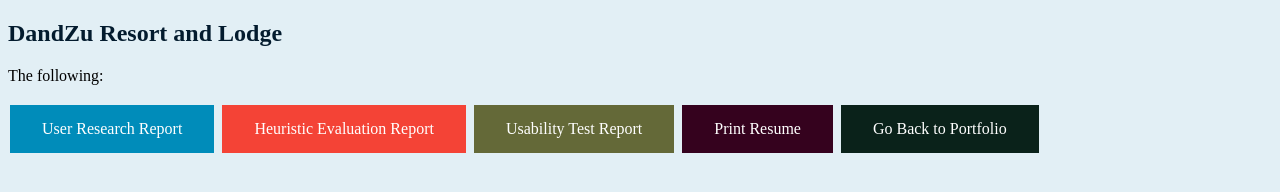
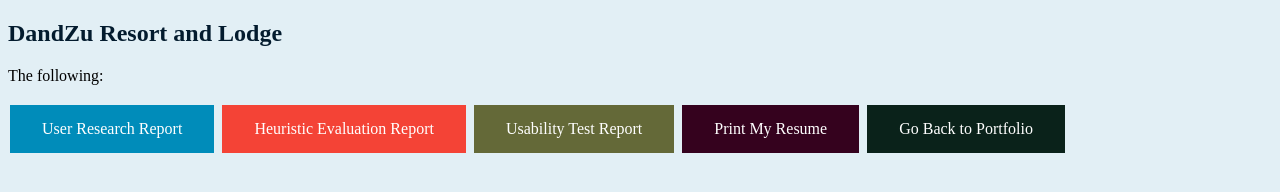
Before and after one commit to WFisseha/UX-UI.github.io, a plain HTML site: page index.html in a window 1280 px wide. Drawn offline with Linux system fonts and the light colour scheme.

Commit message:
Update index.html

```diff
--- a/index.html
+++ b/index.html
@@ -36,7 +36,7 @@ body {background-color: rgb(226, 239, 245);}
 <a href="DandZu-UsabilityTest.pdf" target="_blank" class="button button2">User Research Report</a>
 <a href="DandZuUserResearch.pdf" target="_blank" class="button button3">Heuristic Evaluation Report</a>
 <a href="DandZu-HeuristicEvaluation.pdf" target="_blank" class="button button4">Usability Test Report</a>
-<a href="resume-WFisseha.pdf" target="_blank" class="button button6">Print Resume</a>
+<a href="resume-WFisseha.pdf" target="_blank" class="button button6">Print My Resume</a>
 <a href="https://wossenufisseha.myportfolio.com/" class="button button5">Go Back to Portfolio</a>
 
 
```
